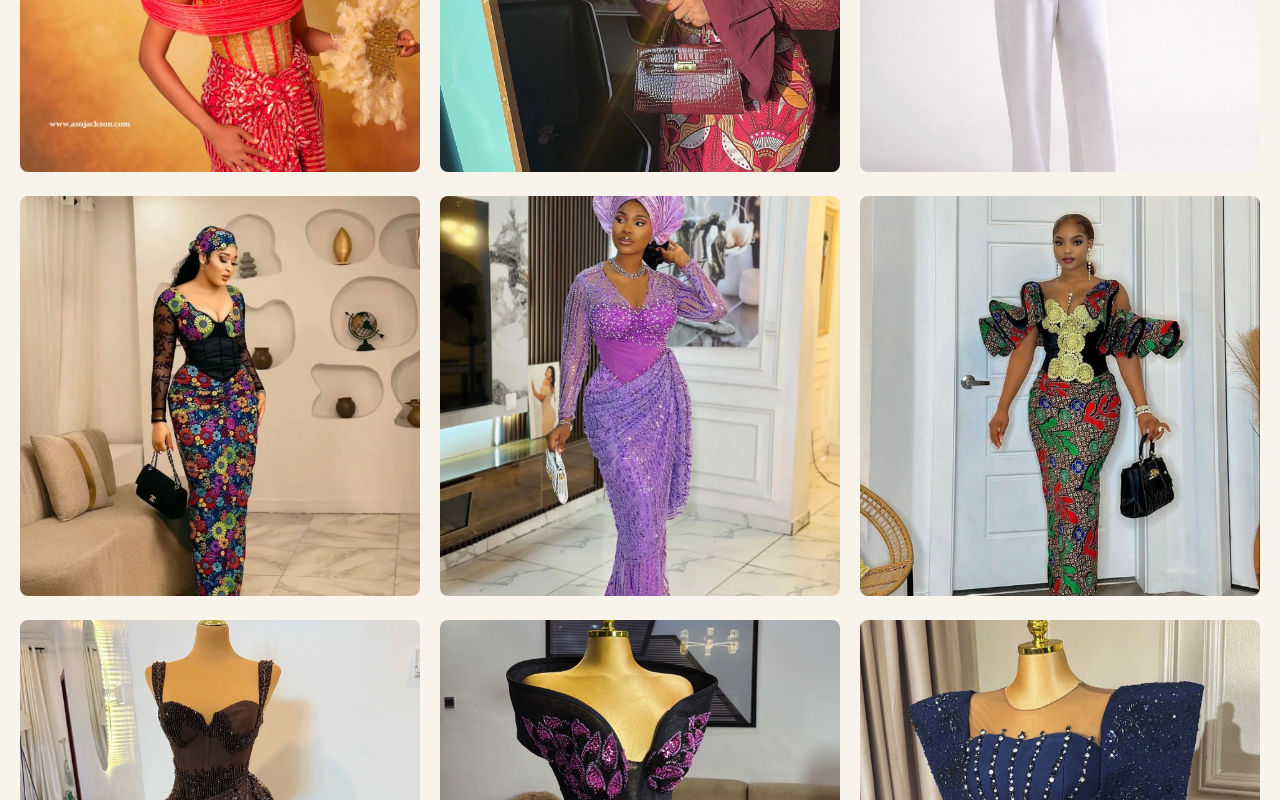
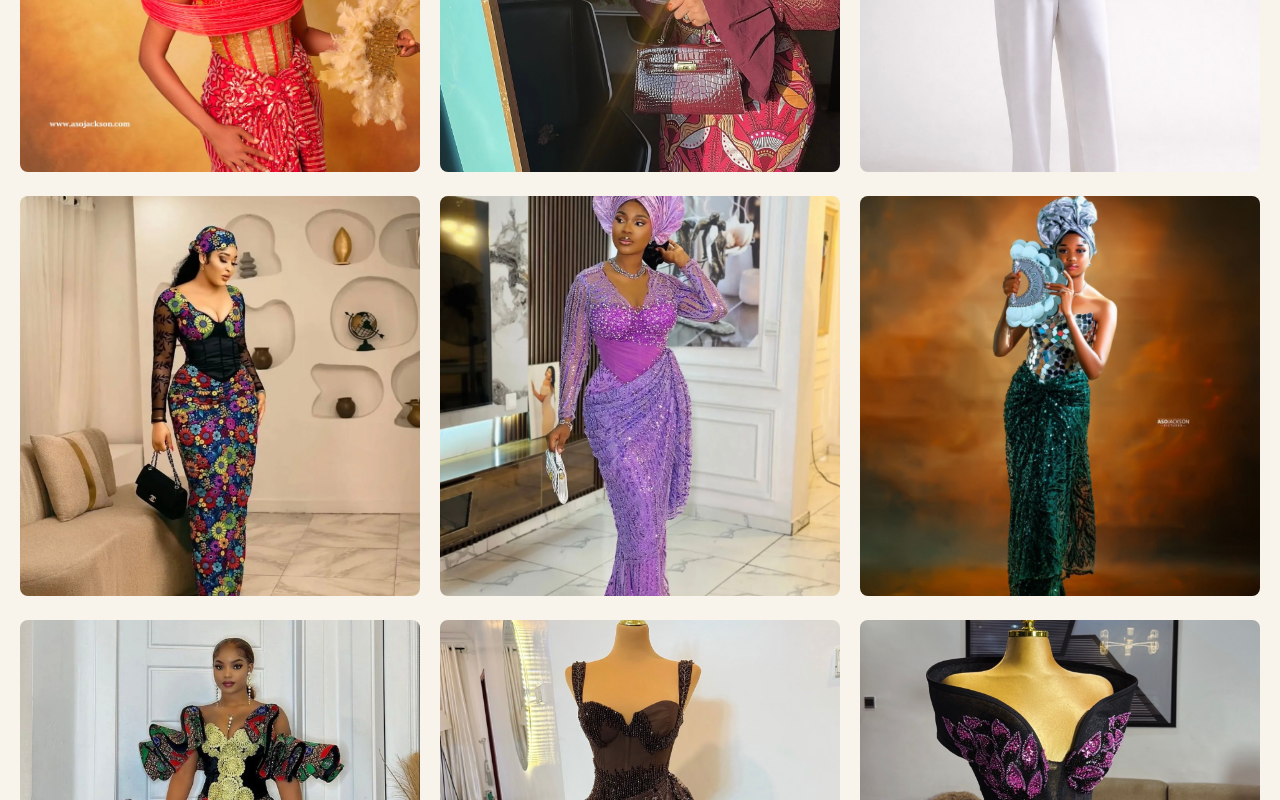
Before and after one commit to mullergle/lavick-stitch, a plain HTML site: page collection.html in a window 1280 px wide. Shown: the part 395-1195 px from the top of the page. Drawn offline with Linux system fonts and the light colour scheme.

Commit message:
Update collection.html

```diff
--- a/collection.html
+++ b/collection.html
@@ -38,6 +38,7 @@
         <div class="gallery-item"><img src="Col2.jpg.jpeg" alt="Design"></div>
         <div class="gallery-item"><img src="Col3.jpg.jpeg" alt="Design"></div>
         <div class="gallery-item"><img src="Col4.jpg.jpeg" alt="Design"></div>
+        <div class="gallery-item"><img src="col12.jpg.jpeg" alt=Design"></div>
         <div class="gallery-item"><img src="Col6.jpg.jpeg" alt="Design"></div>
         <div class="gallery-item"><img src="Col7.jpg.jpeg" alt="Design"></div>
         <div class="gallery-item"><img src="Col8.jpg.jpeg" alt="Design"></div>
```
